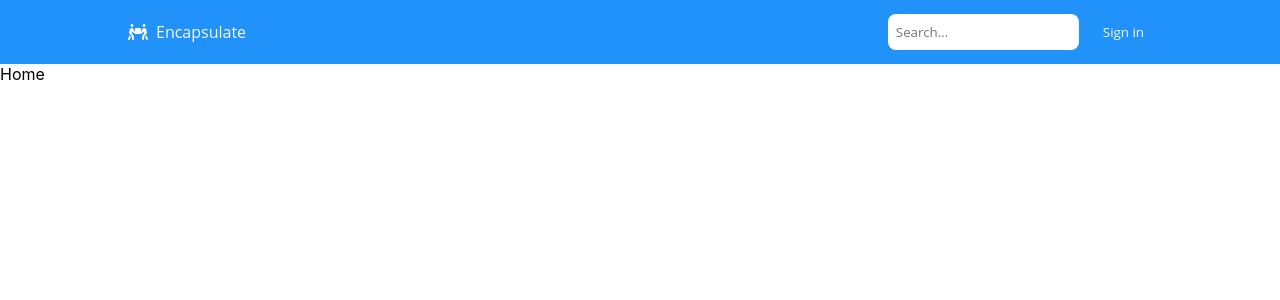
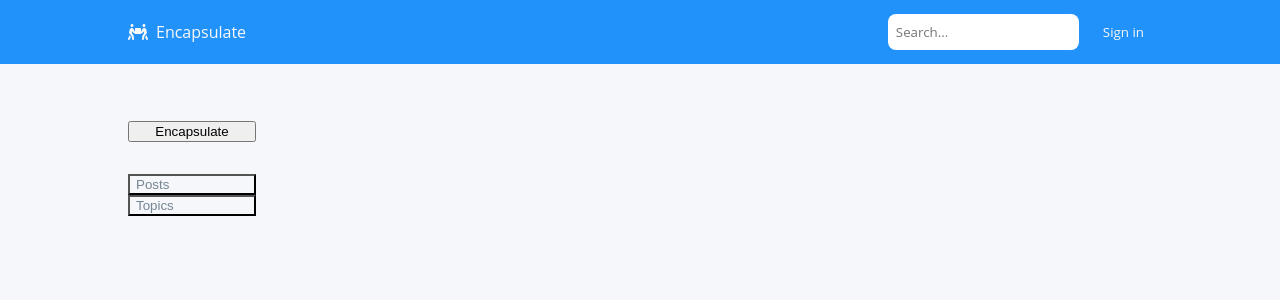
Before and after one commit to robokae/Encapsulate, a React (Create React App) app: page /home in a window 1280 px wide. Shown: the top 300 px of the page. Built offline with nearby package versions, Linux system fonts and the light colour scheme; what webfontloader would draw is missing.

Commit message:
added side navbar

```diff
--- a/src/App.css
+++ b/src/App.css
@@ -1,3 +1,10 @@
+.App {
+  width: 100vw;
+  height: 100vh;
+  background-color: #F5F7FA;
+  position: relative;
+}
+
 h1 {
   font-family: 'Open Sans', Arial, Helvetica, sans-serif;
   font-weight: 400;
--- /dev/null
+++ b/src/components/sideNavbar/SideNavbar.css
@@ -0,0 +1,47 @@
+.side-navbar,
+.nav-links-container {
+    height: 10vh;
+    width: 10vw;
+    display: flex;
+    flex-direction: column;
+}
+
+.side-navbar {
+    position: absolute;
+    left: 10%;
+    top: 15%;
+    gap: 2rem;
+}
+
+.create-button-container {
+    width: 100%;
+}
+
+.create-button {
+    width: 100%;
+}
+
+.create-button:hover {
+    cursor: pointer;
+}
+
+.create-button:active {
+    transform: scale(.98);
+    transition: all .1s ease-in-out;
+}
+
+.nav-links-container {
+
+}
+
+.nav-links-container button {
+    background-color: transparent;
+    color: #758694;
+    text-align: left;
+}
+
+.nav-links-container button:hover {
+    background-color: #E0EDFA;
+    transition: all .1s ease-in-out;
+    cursor: pointer;
+}
--- /dev/null
+++ b/src/components/sideNavbar/SideNavbar.js
@@ -0,0 +1,17 @@
+import './SideNavbar.css';
+
+function SideNavbar() {
+    return (
+        <div className="side-navbar">
+            <div className="create-button-container">
+                <button className="create-button">Encapsulate</button>
+            </div>
+            <div className="nav-links-container">
+                <button className="posts-button">Posts</button>
+                <button className="topics-button">Topics</button>
+            </div>
+        </div>
+    );
+}
+
+export default SideNavbar;
--- a/src/components/signInPopup/SignInPopup.js
+++ b/src/components/signInPopup/SignInPopup.js
@@ -6,7 +6,7 @@ import { faTimes } from '@fortawesome/free-solid-svg-icons';
 import { ReactComponent as SocialNetworking } from './socialNetworking.svg';
 import './SignInPopup.css';
 
-let url = "http://localhost:5000/";
+// let url = "http://localhost:5000/";
 
 
 function SignInForm(props) {
@@ -22,7 +22,7 @@ function SignInForm(props) {
         // Prevent page from refreshing upon submit
         e.preventDefault();
 
-        let signInUrl = url + "signIn";
+        let url = "/signIn";
 
         const signInData = {
             username: signInUsername,
@@ -30,7 +30,7 @@ function SignInForm(props) {
         };
 
         // Send sign in data to back end
-        axios.post(signInUrl, signInData)
+        axios.post(url, signInData)
             .then(res => {
                 if (res.status === 200) {
                     closePopup();
@@ -84,7 +84,7 @@ function SignUpForm(props) {
     const signUpUser = e => {
         e.preventDefault();
 
-        let signUpUrl = url + "signUp";
+        let url = "/signUp";
 
         const signUpInfo = {
             username: signUpUsername,
@@ -93,7 +93,7 @@ function SignUpForm(props) {
         };
 
         // Send sign up data to back end
-        axios.post(signUpUrl, signUpInfo)
+        axios.post(url, signUpInfo)
             .then(res => {
                 if (res.status === 200) {
                     closePopup();
--- a/src/pages/home/Home.js
+++ b/src/pages/home/Home.js
@@ -1,9 +1,10 @@
+import SideNavbar from '../../components/sideNavbar/SideNavbar.js';
 import './Home.css';
 
 function Home() {
     return (
         <div className="home">
-            Home
+            <SideNavbar />
         </div>
     );
 }
```
Also changed, not shown: 2 other files (tests, documents, lock files or other folders).
